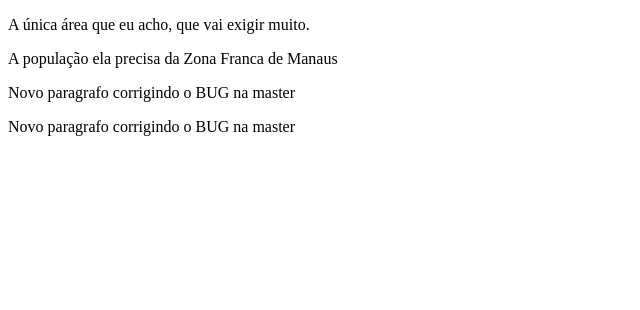
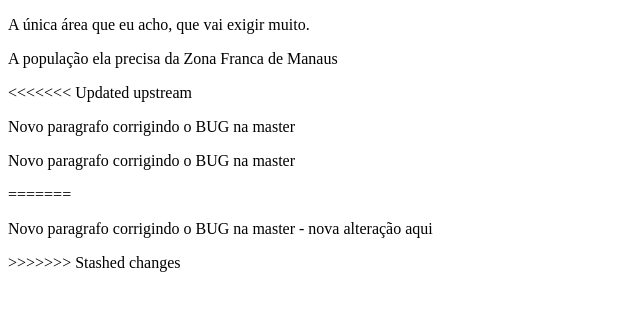
Before and after one commit to RCCandido/usando-git, a plain HTML site: page index.html in a window 1280 px wide. Shown: the whole page, without its empty margins (0-640 px from the left). Drawn offline with Linux system fonts and the light colour scheme.

Commit message:
inserindo novas linhas

```diff
--- a/index.html
+++ b/index.html
@@ -7,7 +7,11 @@
 <body>
 <p>A única área que eu acho, que vai exigir muito.</p>
 <p>A população ela precisa da Zona Franca de Manaus</p>
+<<<<<<< Updated upstream
 <p>Novo paragrafo corrigindo o BUG na master</p>
 <p>Novo paragrafo corrigindo o BUG na master</p>
+=======
+<p>Novo paragrafo corrigindo o BUG na master - nova alteração aqui</p>
+>>>>>>> Stashed changes
 </body>
 </html>
```
